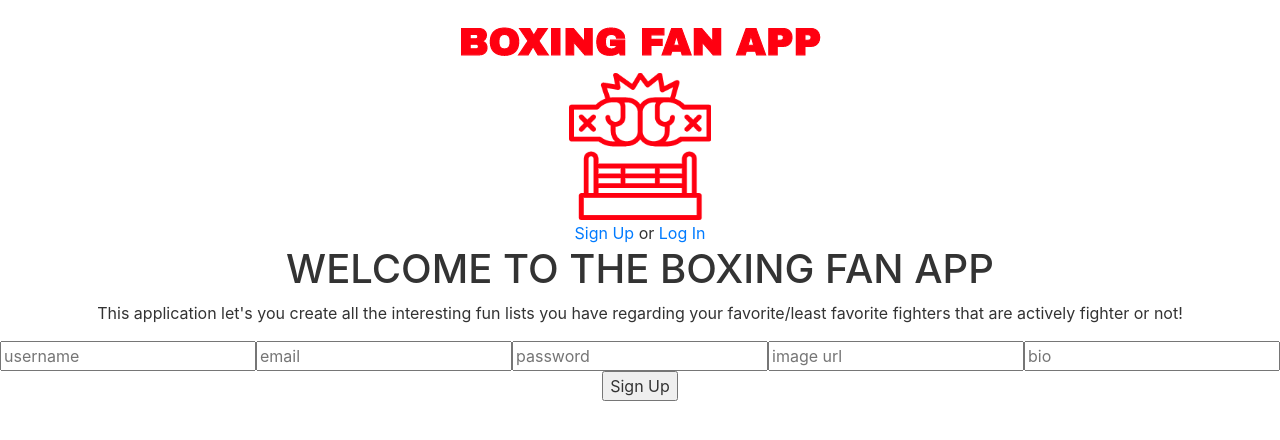
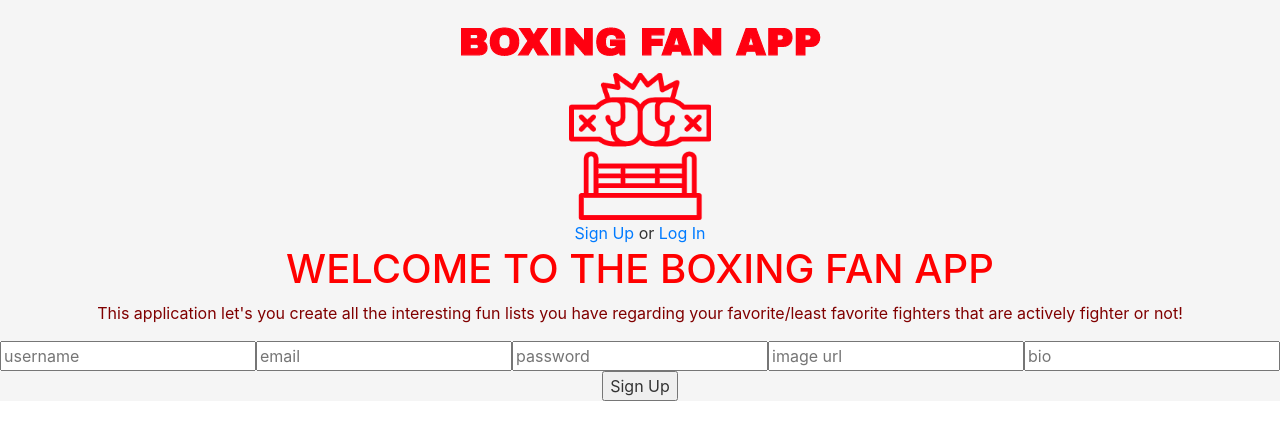
Before and after one commit to cperez1012/react-redux-project-frontend, a React (Create React App) app: page /signup in a window 1280 px wide. Shown: the top 440 px of the page. Built offline with nearby package versions, Linux system fonts and the light colour scheme; no server answers.

Commit message:
changed app background color, and li background color, attempted to add animation for logo but still a work in progress

```diff
--- a/src/App.css
+++ b/src/App.css
@@ -1,5 +1,7 @@
 .App {
   text-align: center;
+  background-color: whitesmoke;
+  animation-name: bounce;
 }
 
 .App-logo {
@@ -42,7 +44,7 @@
   margin: 0;
   padding: 0;
   overflow: hidden;
-  background-color: white;
+  background-color: red;
 }
 
 #loggedin {
@@ -52,6 +54,7 @@
 .image {
   width: 370px;
   margin-top: 50px;
+  animation-name: bounce;
 }
 
 ul {
@@ -68,3 +71,20 @@ ul {
   font-weight: bold;
   color: #000;
 }
+
+h1 {
+  color: red;
+}
+
+p {
+  color: maroon;
+}
+
+li {
+  background-color: lightgrey;
+  list-style-type: none;
+}
+
+.logo {
+  animation-name: bounce;
+}
```
